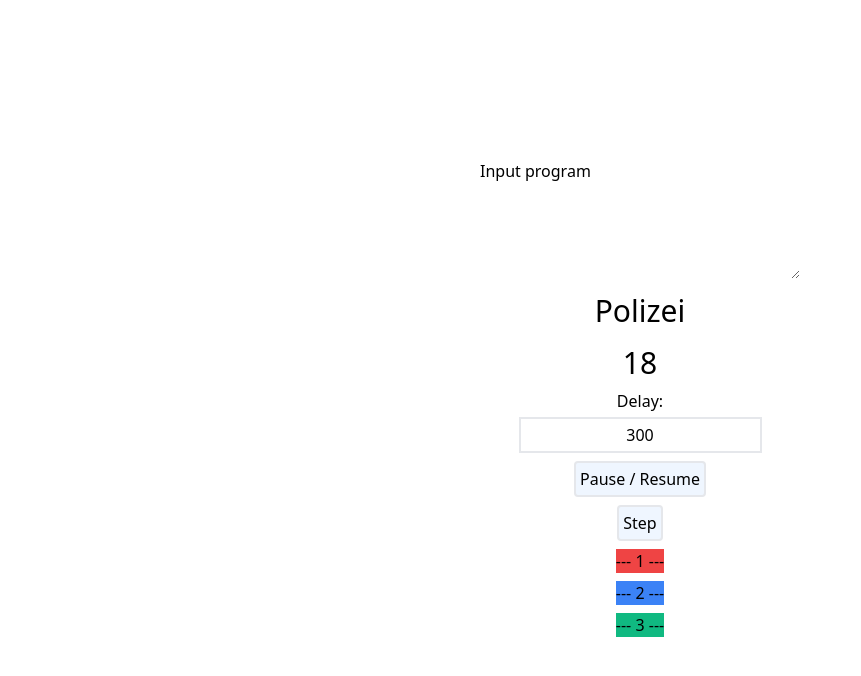
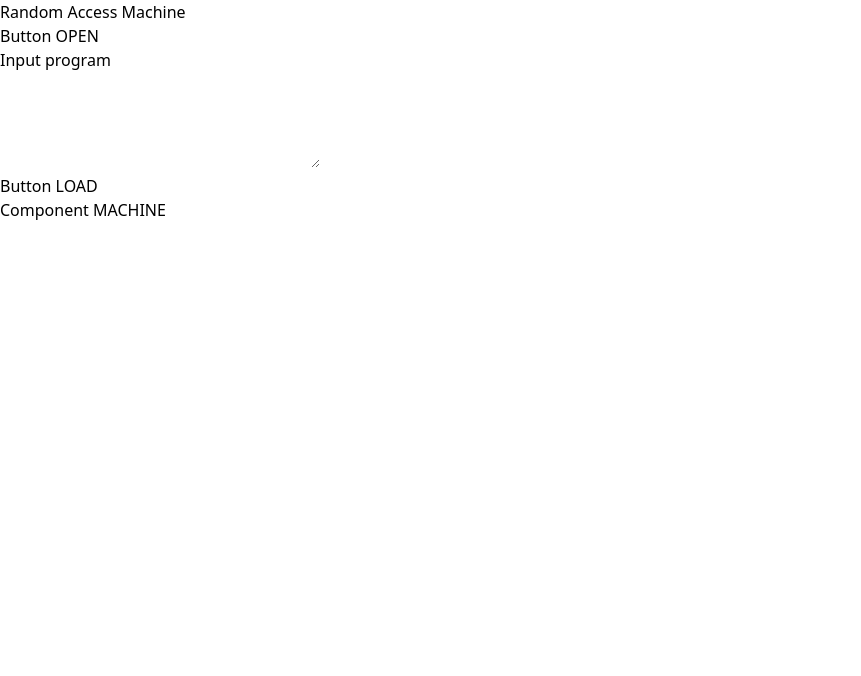
Before and after one commit to j05ch/js-to-ram, a React (Create React App) app: page / in a window 1280 px wide. Shown: the top 676 px of the page, without its empty margins (0-861 px from the left). Built offline with nearby package versions, Linux system fonts and the light colour scheme.

Commit message:
feat(machine): add machine-container and labels-model

```diff
--- /dev/null
+++ b/src/components/machine-container/index.tsx
@@ -0,0 +1,22 @@
+import * as React from 'react';
+import { labels } from '../../models/labels';
+import ProgramInput from '../program-input';
+import { useState } from 'react';
+
+interface Props {}
+
+const MachineContainer: React.FC<Props> = () => {
+	const [programString, setProgramString] = useState('');
+
+	return (
+		<div className="dark:bg-black">
+			<h1 className="dark:text-blue-50">{labels.DE.RAM_HEADER}</h1>
+			<button className="dark:text-blue-50">Button OPEN</button>
+			<ProgramInput setState={setProgramString} />
+			<button className="dark:text-blue-50">Button LOAD</button>
+			<div className="dark:text-blue-50">Component MACHINE</div>
+		</div>
+	);
+};
+
+export default MachineContainer;
--- a/src/index.tsx
+++ b/src/index.tsx
@@ -1,11 +1,11 @@
 import React from 'react';
 import ReactDOM from 'react-dom';
 import './tailwind.css';
-import Counter from './components/poc/counter';
+import MachineContainer from './components/machine-container';
 
 ReactDOM.render(
 	<React.StrictMode>
-		<Counter />
+		<MachineContainer />
 	</React.StrictMode>,
 	document.getElementById('root')
 );
--- /dev/null
+++ b/src/models/labels.ts
@@ -0,0 +1,5 @@
+export const labels = {
+	DE: {
+		RAM_HEADER: 'Random Access Machine',
+	},
+};
```
